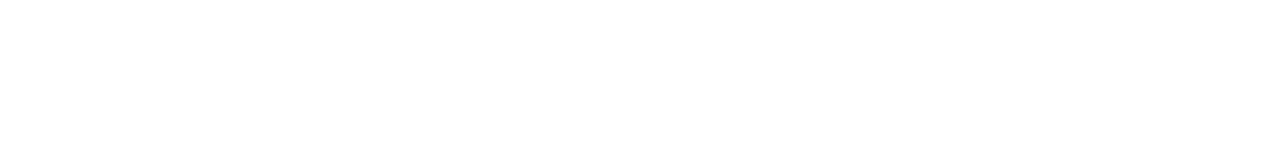
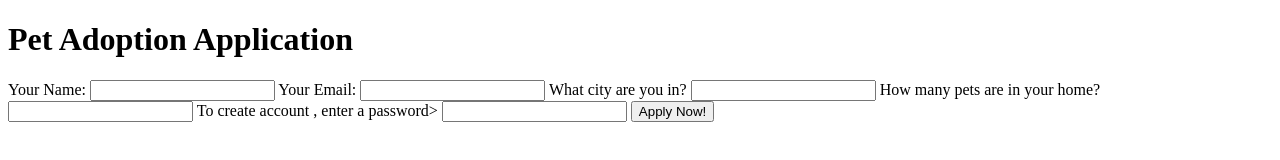
Before and after one commit to sansadev/web-form, a plain HTML site: page index.html in a window 1280 px wide. Drawn offline with Linux system fonts and the light colour scheme.

Commit message:
created web-form

```diff
--- a/index.html
+++ b/index.html
@@ -5,5 +5,23 @@
   <title> Web Forms </title>
 </head>
 <body>
-  </body>
-  </html>
+  <h1>Pet Adoption Application</h1>
+  <form method="GET">
+  <label>Your Name:
+    <input type="text" name="applicantName">
+  </label>
+   <label>Your Email:
+     <input type="email" name="applicantEmail">
+   </label>
+  <label for="city">What city are you in?</label>
+  <input id="city" type="text" name="applicantCity">
+<label> How many pets are in your home?
+  <input type="number" name="petCount">
+</label>
+<label>To create account , enter a password>
+  <input type="password" name="accountPW">
+</label>
+    <input type="submit" value="Apply Now!">
+  </form>
+</body>
+</html>
```
